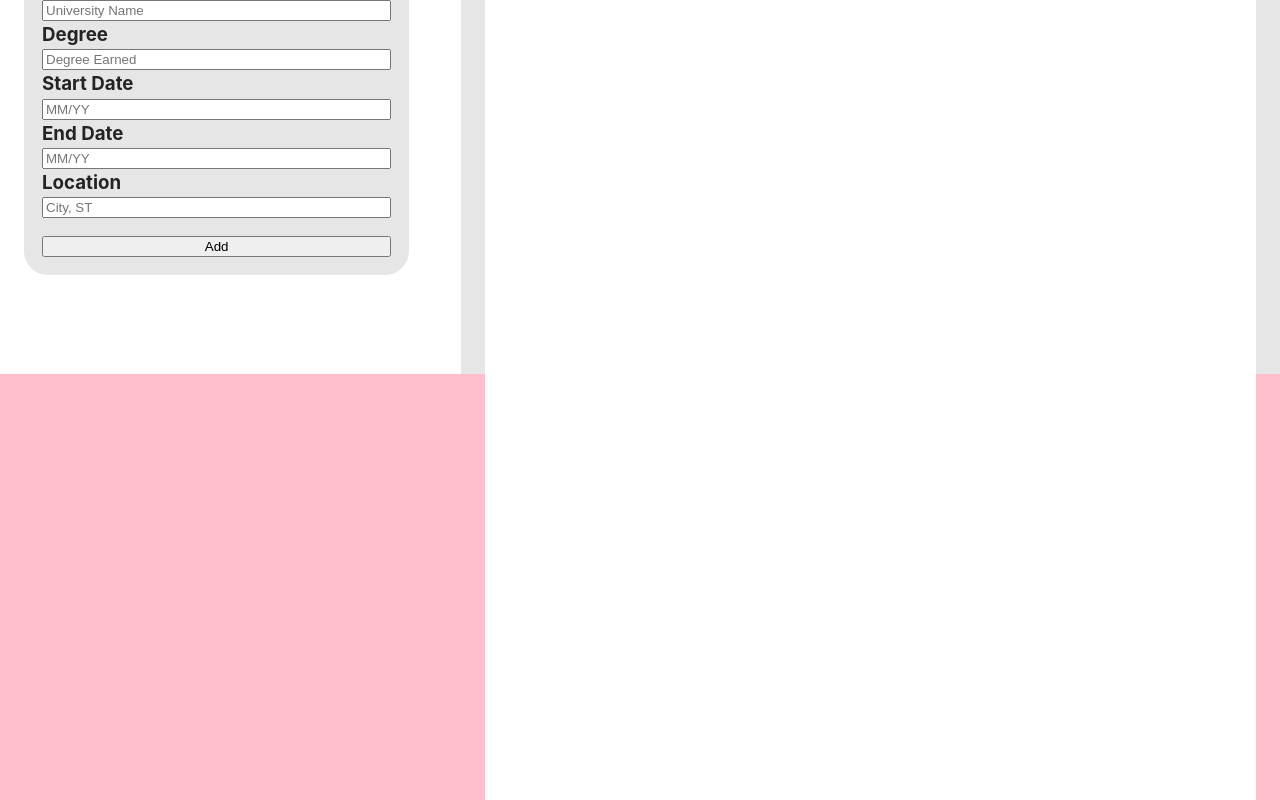
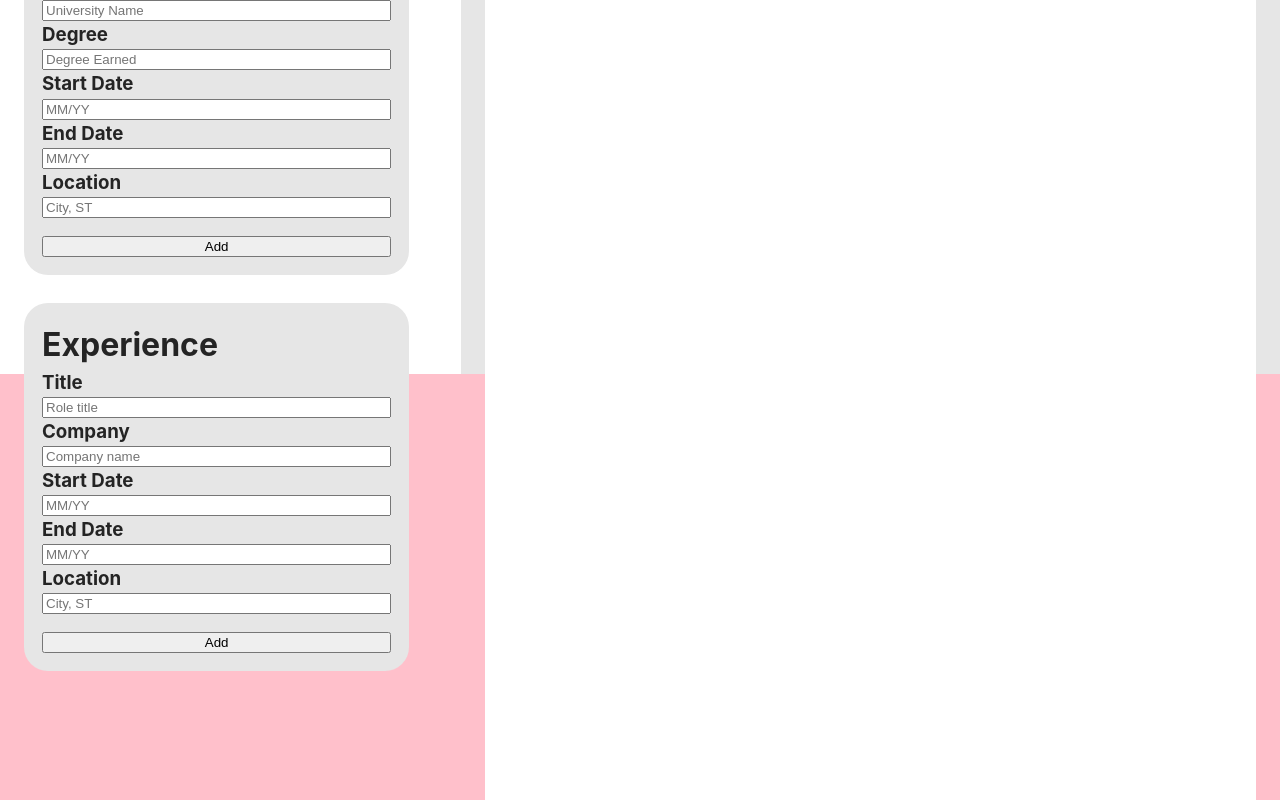
Before and after one commit to colleennicole223/odin-cv-application, a React (Vite) app: page / in a window 1280 px wide. Shown: the part 426-1226 px from the top of the page. Built offline with nearby package versions, Linux system fonts and the light colour scheme.

Commit message:
Updated experience to display each submitted instance

```diff
--- a/src/App.jsx
+++ b/src/App.jsx
@@ -4,6 +4,7 @@ import MenuPersonalInfo from './components/MenuPersonalInfo.jsx'
 import Render from './components/Render.jsx'
 import Control from './components/Control.jsx'
 import MenuEducation from './components/MenuEducation.jsx'
+import MenuExperience from './components/MenuExperience.jsx'
 
 
 function App() {
@@ -49,6 +50,10 @@ function App() {
             setEducation = {setEducation}
             getEducation = {getEducation}
           />
+          <MenuExperience
+            setExperience = {setExperience}
+            getExperience = {getExperience}
+          />
         </div>
 
         <div className='docColumn'>
--- /dev/null
+++ b/src/components/MenuExperience.jsx
@@ -0,0 +1,44 @@
+import React from 'react'
+
+export default function MenuExperience({setExperience, getExperience}){
+
+    const lastInput = getExperience.length - 1;
+
+    const newExperience = {
+        id: getExperience[lastInput].id,
+        company: getExperience[lastInput].company,
+        title: getExperience[lastInput].title,
+        start: getExperience[lastInput].start,
+        end: getExperience[lastInput].end,
+        location: getExperience[lastInput].location
+    }
+
+    const addExperience = () => {
+        newExperience.id = getExperience[lastInput].id + 1;
+        console.log("Add Experience " + newExperience.id);
+        setExperience(getExperience.concat(newExperience));
+    }
+
+    return (
+        <div id='menu'>
+            <h1>Experience</h1>
+
+            <h3>Title</h3>
+            <input onChange={(e) => newExperience.title = e.target.value} placeholder={newExperience.title}/>
+
+            <h3>Company</h3>
+            <input onChange={(e) => newExperience.company = e.target.value} placeholder={newExperience.company}/>
+
+            <h3>Start Date</h3>
+            <input onChange={(e) => newExperience.start = e.target.value} placeholder={newExperience.start}/>
+
+            <h3>End Date</h3>
+            <input onChange={(e) => newExperience.end = e.target.value} placeholder={newExperience.end}/>
+
+            <h3>Location</h3>
+            <input onChange={(e) => newExperience.location = e.target.value} placeholder={newExperience.location}/>
+
+            <button onClick={addExperience}>Add</button>
+        </div>
+    )
+}
--- a/src/components/Render.jsx
+++ b/src/components/Render.jsx
@@ -1,6 +1,6 @@
 import React from 'react'
 
-export default function Render({getPersonal, getEducation}) {
+export default function Render({getPersonal, getEducation, getExperience}) {
     return (
         <>
             <div id='render'>
@@ -13,6 +13,8 @@ export default function Render({getPersonal, getEducation}) {
                     <h3>{getPersonal.phoneNumber}</h3>
                     <h3>{getPersonal.location}</h3>
                 </div>
+
+                <h2 id='contentHeader'>Education</h2>
 
                 <div>
                     {getEducation.map(function (education) {
@@ -32,6 +34,27 @@ export default function Render({getPersonal, getEducation}) {
                             );
                         }
                     })}
+
+                    <h2 id='contentHeader'>Experience</h2>
+
+                    {getExperience.map(function (experience) {
+                        if(experience.id == 0){
+
+                        }else{
+                            return (
+                                <div key={experience.id}>
+                                    <div id='contentContact'>
+                                        <h3>{experience.title}</h3>
+                                        <h3>{experience.start} - {experience.end}</h3>
+                                    </div>
+                                    <div id='contentContact'>
+                                        <h3>{experience.company} in {experience.location}</h3>
+                                    </div>
+                                </div>
+                            );
+                        }
+                    })}
+
                 </div>
 
             </div>
```
